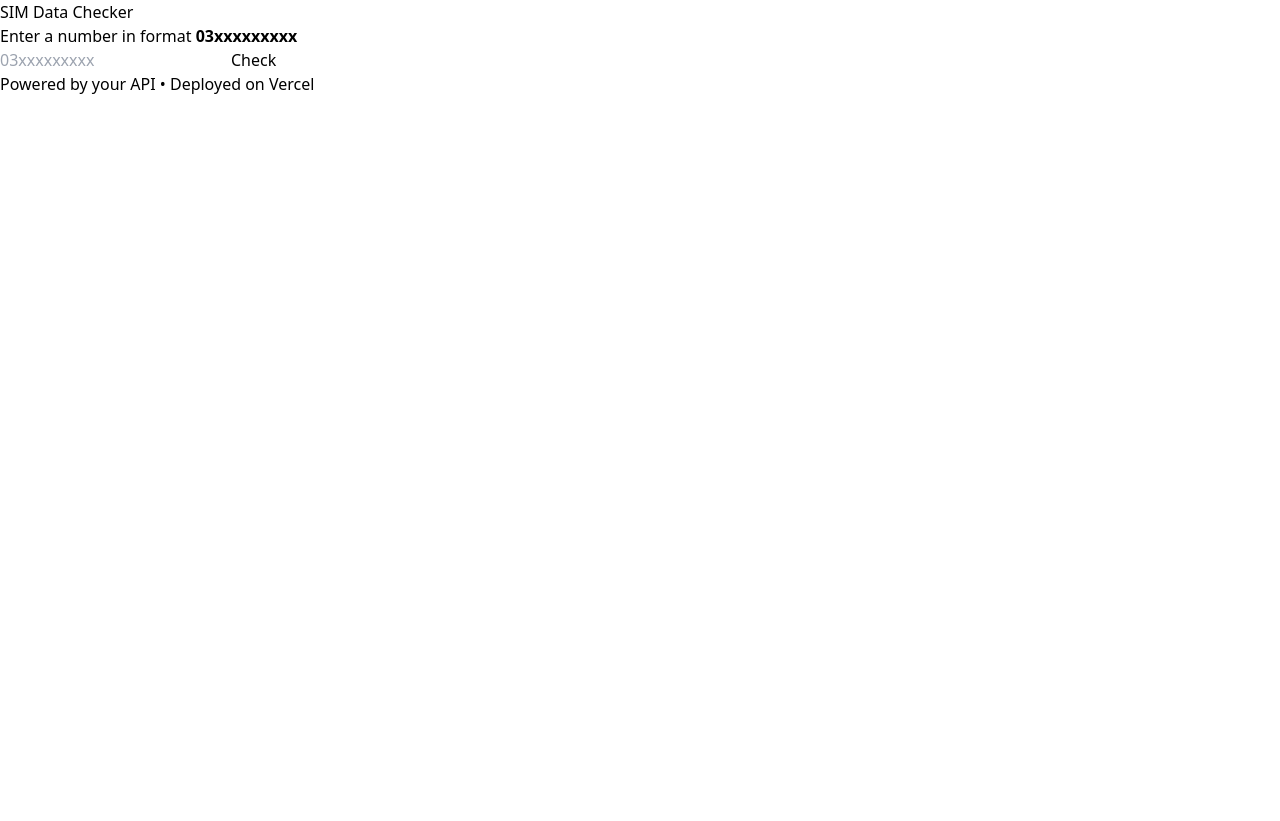
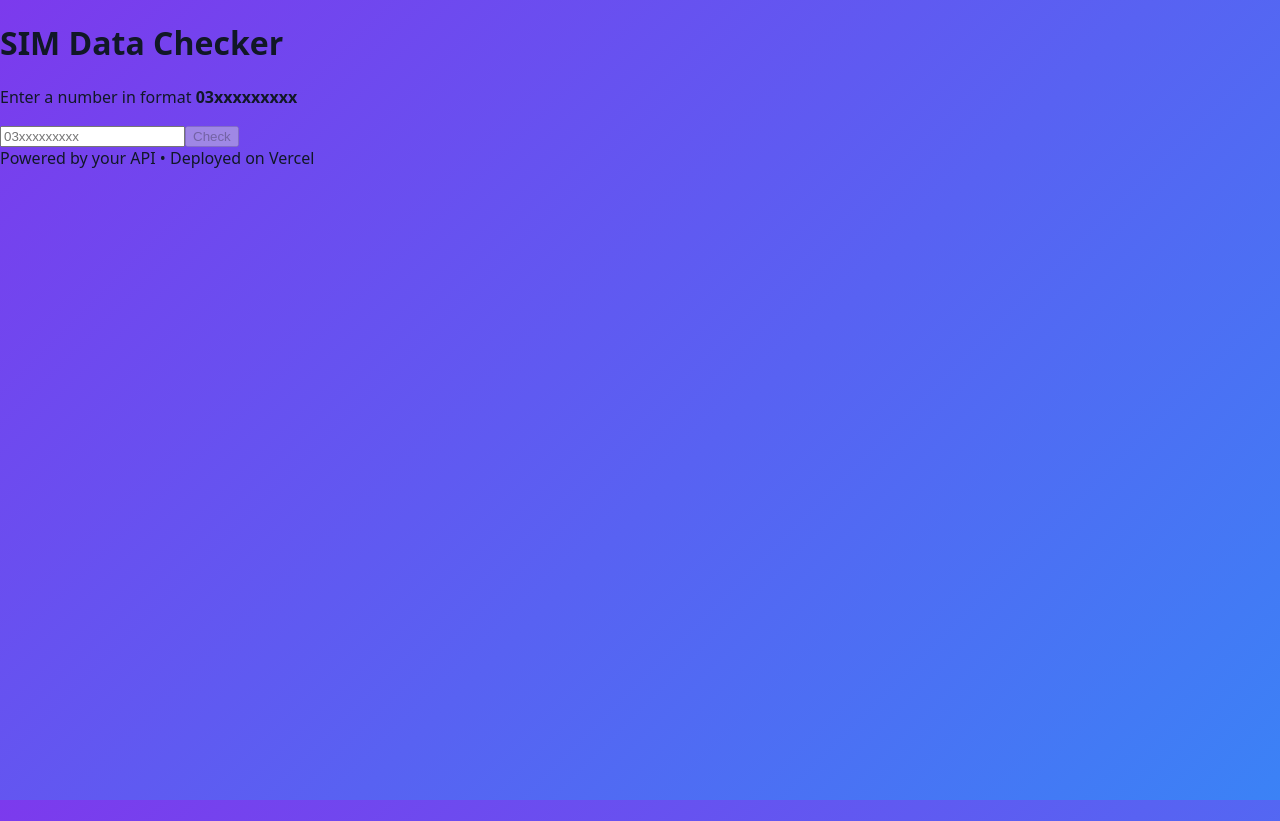
Before and after one commit to saeedgoraya987/paksimdata, a Next.js app: page / in a window 1280 px wide. Before the commit the page ends 800 px from the top, so only its background shows below. Built offline with nearby package versions, Linux system fonts and the light colour scheme.

Commit message:
Update globals.css

```diff
--- a/styles/globals.css
+++ b/styles/globals.css
@@ -1,5 +1,155 @@
-@tailwind base;
-@tailwind components;
-@tailwind utilities;
+/* ---------- Base / Reset ---------- */
+* { box-sizing: border-box; }
+html, body, #__next { height: 100%; }
+body {
+  margin: 0;
+  font-family: system-ui, -apple-system, Segoe UI, Roboto, Helvetica, Arial, "Apple Color Emoji", "Segoe UI Emoji", "Segoe UI Symbol";
+  background: linear-gradient(135deg, #7c3aed 0%, #3b82f6 100%);
+  color: #111827;
+}
 
-html, body, #__next { height: 100%; }
+/* ---------- Layout ---------- */
+.page {
+  min-height: 100%;
+  display: flex;
+  align-items: center;
+  justify-content: center;
+  padding: 16px;
+}
+.card {
+  width: 100%;
+  max-width: 720px;
+  background: #fff;
+  border-radius: 16px;
+  box-shadow: 0 10px 30px rgba(0,0,0,.12);
+  padding: 24px;
+}
+
+/* ---------- Typography ---------- */
+.title {
+  margin: 0;
+  font-size: 28px;
+  line-height: 1.15;
+  text-align: center;
+  font-weight: 800;
+  color: #0f172a;
+}
+.subtitle {
+  margin-top: 6px;
+  text-align: center;
+  color: #6b7280;
+  font-size: 14px;
+}
+
+/* ---------- Form ---------- */
+.form {
+  display: flex;
+  gap: 10px;
+  margin-top: 20px;
+}
+.input {
+  flex: 1;
+  padding: 12px 14px;
+  border: 1px solid #e5e7eb;
+  border-radius: 12px;
+  outline: none;
+  font-size: 15px;
+  transition: box-shadow .15s ease, border-color .15s ease, transform .05s ease;
+}
+.input:focus {
+  border-color: #c084fc;
+  box-shadow: 0 0 0 3px rgba(192,132,252,.25);
+}
+.input.error {
+  border-color: #fca5a5;
+  box-shadow: 0 0 0 3px rgba(248,113,113,.2);
+}
+
+.button {
+  min-width: 110px;
+  padding: 12px 16px;
+  border: 0;
+  border-radius: 12px;
+  background: #7c3aed;
+  color: #fff;
+  font-weight: 700;
+  font-size: 15px;
+  cursor: pointer;
+  transition: transform .05s ease, filter .15s ease, opacity .15s ease;
+}
+.button:hover { filter: brightness(1.05); }
+.button:active { transform: translateY(1px); }
+.button:disabled {
+  background: #d8b4fe;
+  cursor: not-allowed;
+  opacity: .8;
+}
+
+/* ---------- Alerts ---------- */
+.alert {
+  margin-top: 12px;
+  padding: 10px 12px;
+  font-size: 14px;
+  border-radius: 10px;
+}
+.alert.error {
+  color: #b91c1c;
+  background: #fef2f2;
+  border: 1px solid #fecaca;
+}
+
+/* ---------- Results Table ---------- */
+.tableWrap {
+  margin-top: 20px;
+  border: 1px solid #e5e7eb;
+  border-radius: 14px;
+  overflow: hidden;
+}
+.table {
+  width: 100%;
+  border-collapse: collapse;
+  font-size: 14px;
+}
+.table thead th {
+  background: #7c3aed;
+  color: #fff;
+  padding: 12px;
+  text-align: left;
+  font-weight: 700;
+}
+.table tbody td {
+  padding: 12px;
+  color: #374151;
+  vertical-align: top;
+  border-top: 1px solid #f1f5f9;
+  word-break: break-word;
+}
+.table tbody tr:hover { background: #f8fafc; }
+
+/* ---------- Footer ---------- */
+.footer {
+  margin-top: 16px;
+  text-align: center;
+  color: #6b7280;
+  font-size: 12px;
+}
+
+/* ---------- Spinner (inline) ---------- */
+.spinner {
+  display: inline-block;
+  width: 16px;
+  height: 16px;
+  border: 2px solid #ffffff;
+  border-top-color: transparent;
+  border-radius: 50%;
+  margin-right: 8px;
+  animation: spin .8s linear infinite;
+  vertical-align: -2px;
+}
+@keyframes spin { to { transform: rotate(360deg); } }
+
+/* ---------- Responsive ---------- */
+@media (max-width: 520px) {
+  .form { flex-direction: column; }
+  .button { width: 100%; }
+}
```
